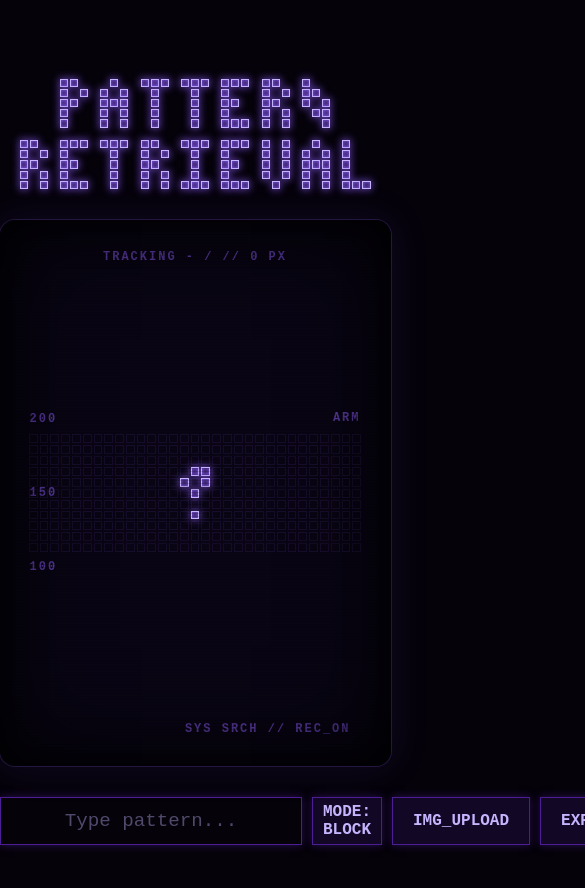
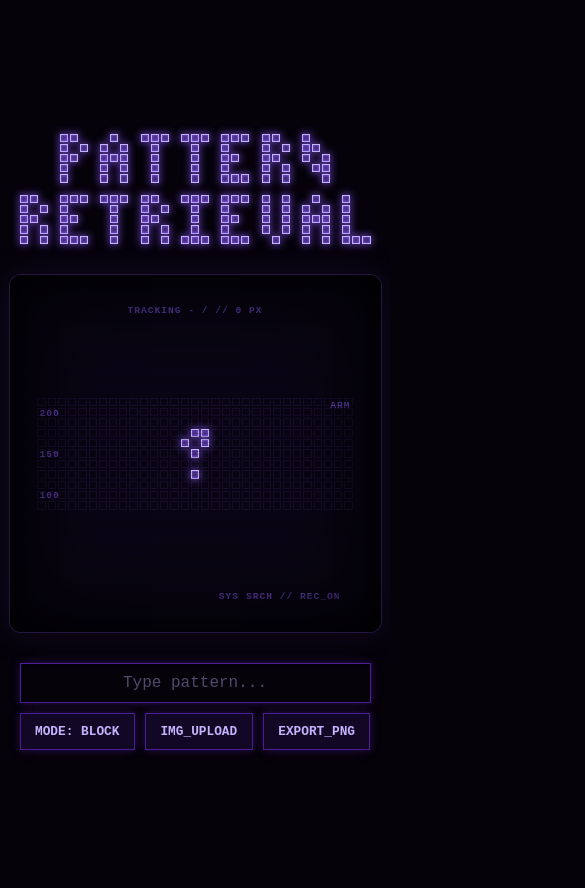
Before and after one commit to godlxkanishq/pattern-retrieval, a plain HTML site: page index.html in a window 390 px wide. Shown: the top 888 px of the page, 585 px wide, since content can reach past the window. Drawn offline with Linux system fonts and the light colour scheme; animation ran at ten frames a second.

Commit message:
Add files via upload

```diff
--- a/index.html
+++ b/index.html
@@ -95,8 +95,10 @@
 
     .controls {
       display: flex;
+      flex-wrap: wrap;
+      justify-content: center;
       gap: 10px;
-      width: 100%;
+      width: 90vw;
       max-width: 600px;
       z-index: 20;
     }
@@ -145,6 +147,15 @@
       background: rgba(139, 92, 246, 0.3);
       border-color: #8b5cf6;
       box-shadow: 0 0 16px rgba(139, 92, 246, 0.6);
+    }
+
+    @media (max-width: 600px) {
+      .hud { font-size: 0.6rem; letter-spacing: 1px; }
+      .left-hud { gap: 30px; }
+      .monitor { min-height: 250px; height: 40vh; padding: 10px; border-radius: 12px; }
+      input[type="text"] { flex: 1 1 100%; padding: 10px; font-size: 1rem; }
+      .upload-btn { flex: 1 1 auto; font-size: 0.8rem !important; padding: 10px 5px !important; text-align: center; }
+      body { padding: 20px 0; }
     }
 
     /* Modes Additions */
```
